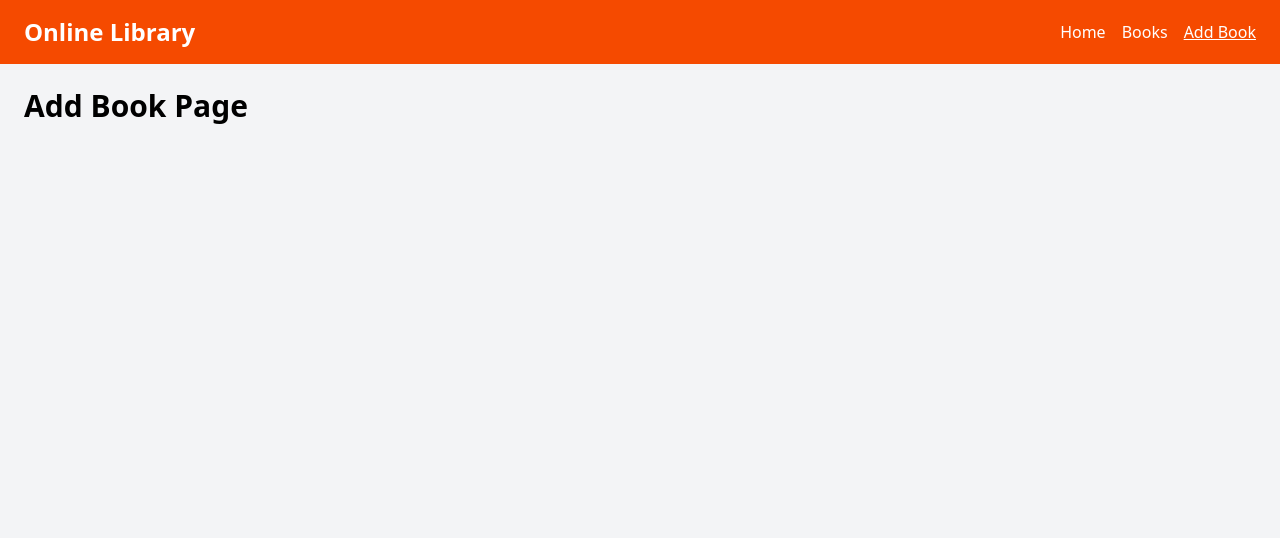
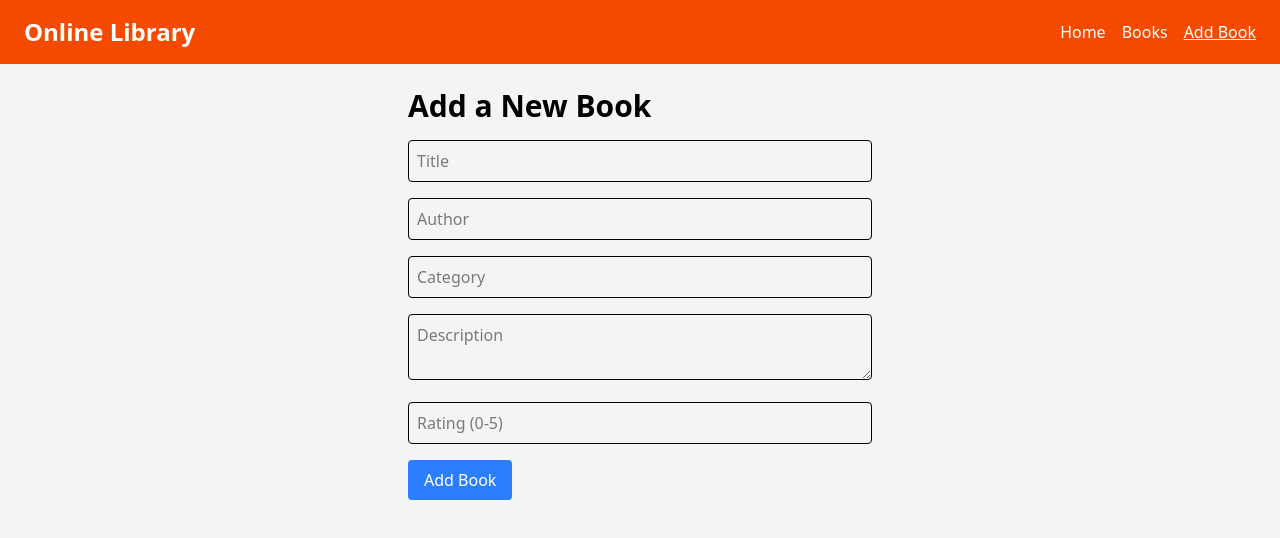
Before and after one commit to vikashrao12/Online-Library, a React (Vite) app: page /add-book in a window 1280 px wide. Shown: the top 538 px of the page. Built offline with nearby package versions, Linux system fonts and the light colour scheme.

Commit message:
Add Book page with form validation

```diff
--- a/src/pages/AddBook.jsx
+++ b/src/pages/AddBook.jsx
@@ -1,7 +1,100 @@
+import { useState } from "react";
+import { useDispatch } from "react-redux";
+import { addBook } from "../redux/booksSlice.js";
+import { useNavigate } from "react-router-dom";
+
 export default function AddBook() {
+  const dispatch = useDispatch();
+  const navigate = useNavigate();
+
+
+  const [title, setTitle] = useState("");
+  const [author, setAuthor] = useState("");
+  const [category, setCategory] = useState("");
+  const [description, setDescription] = useState("");
+  const [rating, setRating] = useState("");
+  const [error, setError] = useState("");
+
+
+  const handleSubmit = (e) => {
+    e.preventDefault();
+
+    // Form validation
+    if (!title || !author || !category || !description || !rating) {
+      setError("Please fill out all fields");
+      return;
+    }
+
+    if (isNaN(rating) || rating < 0 || rating > 5) {
+      setError("Rating must be a number between 0 and 5");
+      return;
+    }
+
+
+    const student = {
+      id: Date.now(),
+      title,
+      author,
+      category,
+      description,
+      rating: parseFloat(rating),
+    };
+
+
+    dispatch(addBook(student));
+
+
+    navigate("/books");
+  };
+
   return (
-    <div className="p-6">
-      <h1 className="text-3xl font-bold">Add Book Page</h1>
+    <div className="p-6 max-w-lg mx-auto">
+      <h1 className="text-3xl font-bold mb-4">Add a New Book</h1>
+
+      {error && <p className="text-red-600 mb-4">{error}</p>}
+
+      <form onSubmit={handleSubmit} className="space-y-4">
+        <input
+          type="text"
+          placeholder="Title"
+          value={title}
+          onChange={(e) => setTitle(e.target.value)}
+          className="border p-2 rounded w-full"
+        />
+        <input
+          type="text"
+          placeholder="Author"
+          value={author}
+          onChange={(e) => setAuthor(e.target.value)}
+          className="border p-2 rounded w-full"
+        />
+        <input
+          type="text"
+          placeholder="Category"
+          value={category}
+          onChange={(e) => setCategory(e.target.value)}
+          className="border p-2 rounded w-full"
+        />
+        <textarea
+          placeholder="Description"
+          value={description}
+          onChange={(e) => setDescription(e.target.value)}
+          className="border p-2 rounded w-full"
+        />
+        <input
+          type="number"
+          placeholder="Rating (0-5)"
+          value={rating}
+          onChange={(e) => setRating(e.target.value)}
+          className="border p-2 rounded w-full"
+        />
+        <button
+          type="submit"
+          className="bg-blue-500 text-white px-4 py-2 rounded hover:bg-blue-600"
+        >
+          Add Book
+        </button>
+      </form>
     </div>
   );
 }
--- a/src/pages/Books.jsx
+++ b/src/pages/Books.jsx
@@ -4,13 +4,13 @@ import BookCard from "../components/BookCard.jsx";
 import studentBooks from "../data/booksData.js";
 
 export default function Books() {
-  // Get category from URL
+
   const { category } = useParams();
 
-  // State for search bar
+
   const [search, setSearch] = useState("");
 
-  // Filter books by category first
+
   let filteredBooks = category
     ? studentBooks.filter((student) => student.category.toLowerCase() === category.toLowerCase())
     : studentBooks;
```
